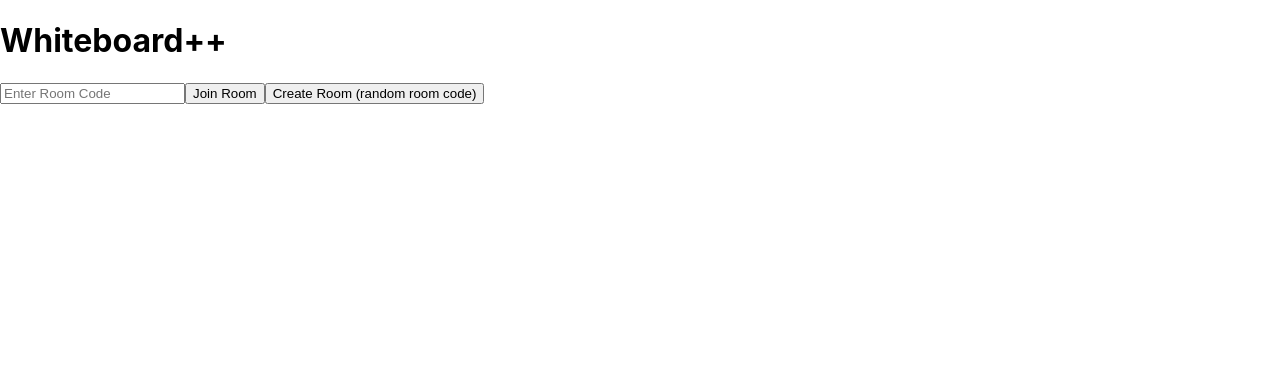
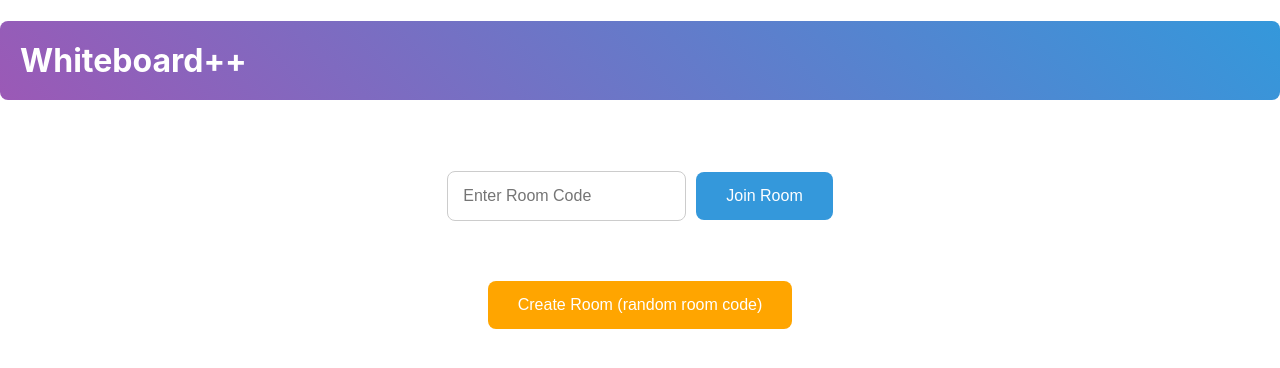
Before and after one commit to im-calvin/BlossomBoard, a React (Create React App) app in the folder frontend-react/: page / in a window 1280 px wide. Shown: the top 368 px of the page. Built offline with nearby package versions, Linux system fonts and the light colour scheme; no server answers.

Commit message:
add some css style on two pages

```diff
--- a/frontend-react/package.json
+++ b/frontend-react/package.json
@@ -6,6 +6,9 @@
     "@testing-library/jest-dom": "^5.17.0",
     "@testing-library/react": "^13.4.0",
     "@testing-library/user-event": "^13.5.0",
+    "axios": "^1.6.2",
+    "bcrypt": "^5.1.1",
+    "promises": "^0.2.5",
     "react": "^18.2.0",
     "react-dom": "^18.2.0",
     "react-paper-bindings": "^3.0.0-beta.13",
--- a/frontend-react/src/components/DrawingCanvas.js
+++ b/frontend-react/src/components/DrawingCanvas.js
@@ -89,14 +89,28 @@ const DrawingCanvas = () => {
 
   return (
     <>
-      <h1>Whiteboard++ Room: {roomCode}</h1>
+      <h1 style={{
+        display: 'flex',
+        justifyContent: 'space-between',
+        alignItems: 'center',
+        textAlign: 'center',
+        background: 'linear-gradient(45deg, #9b59b6, #3498db)',
+        color: '#000033',
+        padding: '20px',
+        borderRadius: '8px'
+      }}>
+        <span style={{ color: '#ffffff' }}>Whiteboard++</span>
+        <span>Room: {roomCode}</span>
+      </h1>
       <canvas
         ref={canvasRef}
-        width={800}
-        height={600}
-        style={{ border: "1px solid black" }}
+        width= "800" // Adjust as needed
+        height="600" // Adjust as needed
+        style={{ border: "1px solid black", margin: "20px auto", marginLeft: "20px" }}
       />
-      {isConnected ? <p>Connected</p> : <p>Disconnected</p>}
+
+
+      {isConnected ? <p style={{ color: 'green', fontWeight: 'bold', marginLeft: "20px" }}>Connected</p> : <p style={{ color: 'red', fontWeight: 'bold' }}>Disconnected</p>}
     </>
   );
 };
--- a/frontend-react/src/pages/LandingPage.js
+++ b/frontend-react/src/pages/LandingPage.js
@@ -46,15 +46,68 @@ const LandingPage = () => {
 
   return (
     <div>
-      <h1>Whiteboard++</h1>
+      <h1 style={{
+        display: 'flex',
+        justifyContent: 'space-between',
+        alignItems: 'center',
+        textAlign: 'center',
+        background: 'linear-gradient(45deg, #9b59b6, #3498db)',
+        color: '#000033',
+        padding: '20px',
+        borderRadius: '8px'
+      }}>
+        <span style={{ color: '#ffffff' }}>Whiteboard++</span>
+        </h1>
+        <div style={{ textAlign: 'center', marginTop: '20px', display: 'flex', flexDirection: 'column', alignItems: 'center' }}>
+          <div style={{ marginBottom: '20px' }}>
             <input
               type="text"
               value={roomCode}
               onChange={(e) => setRoomCode(e.target.value)}
               placeholder="Enter Room Code"
+              style={{
+                padding: '15px',
+                borderRadius: '8px',
+                border: '1px solid #ccc',
+                color: '#e0e0e0',
+                fontSize: '16px',
+                marginBottom: '10px',
+                marginRight: '10px'
+              }}
             />
-      <button onClick={handleJoinRoom}>Join Room</button>
-      <button onClick={handleCreateRoom}>Create Room (random room code)</button>
+            <button
+              onClick={handleJoinRoom}
+              style={{
+                padding: '15px 30px',
+                borderRadius: '8px',
+                backgroundColor: '#3498db', // Green color
+                color: '#ffffff',
+                border: 'none',
+                cursor: 'pointer',
+                fontSize: '16px',
+                marginTop: '50px' // Add margin between input and button
+              }}
+            >
+              Join Room
+            </button>
+          </div>
+          <button
+            onClick={handleCreateRoom}
+            style={{
+              padding: '15px 30px',
+              borderRadius: '8px',
+              backgroundColor: '#FFA500', // Blue color
+              color: '#ffffff',
+              border: 'none',
+              cursor: 'pointer',
+              fontSize: '16px',
+              marginTop: '30px'
+            }}
+          >
+            Create Room (random room code)
+          </button>
+        </div>
+
     </div>
   );
 };
```
Also changed, not shown: 1 other file (tests, documents, lock files or other folders). Lines whose indentation alone changed are shown as unchanged.
